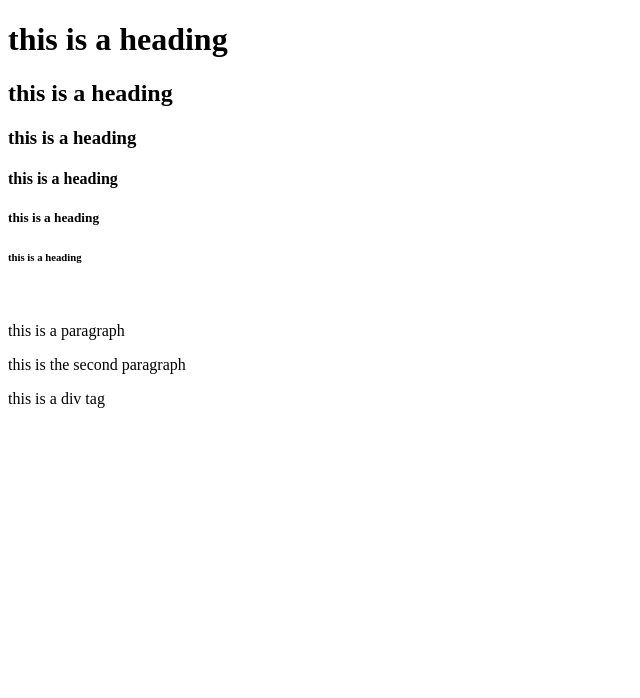
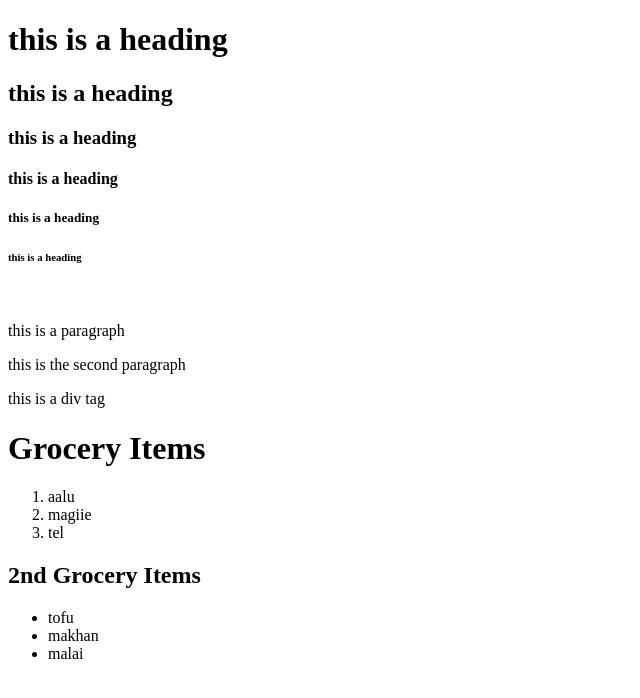
Before and after one commit to rashup198/first_step, a plain HTML site: page index.html in a window 1280 px wide. Shown: the whole page, without its empty margins (0-640 px from the left). Drawn offline with Linux system fonts and the light colour scheme.

Commit message:
Update index.html

```diff
--- a/index.html
+++ b/index.html
@@ -20,6 +20,19 @@
 
     <div class="ramesh">this is a div tag</div>
 
+    <h1>Grocery Items</h1>
+    <ol>
+        <li>aalu</li>
+        <li>magiie</li>
+        <li>tel</li>
+    </ol>
 
+    <h2>2nd Grocery Items</h2>
+
+    <ul>
+        <li>tofu</li>
+        <li>makhan</li>
+        <li>malai</li>
+    </ul>
 </body>
 </html>
```
